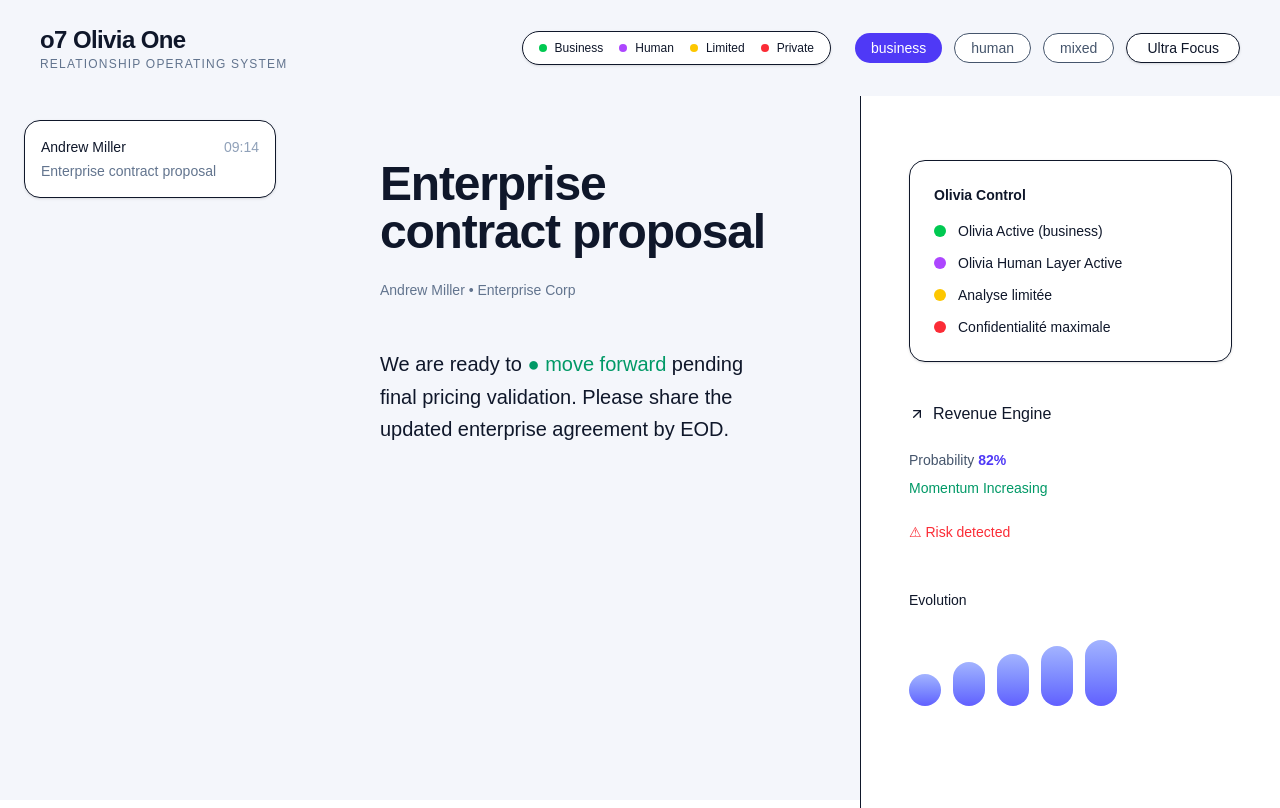
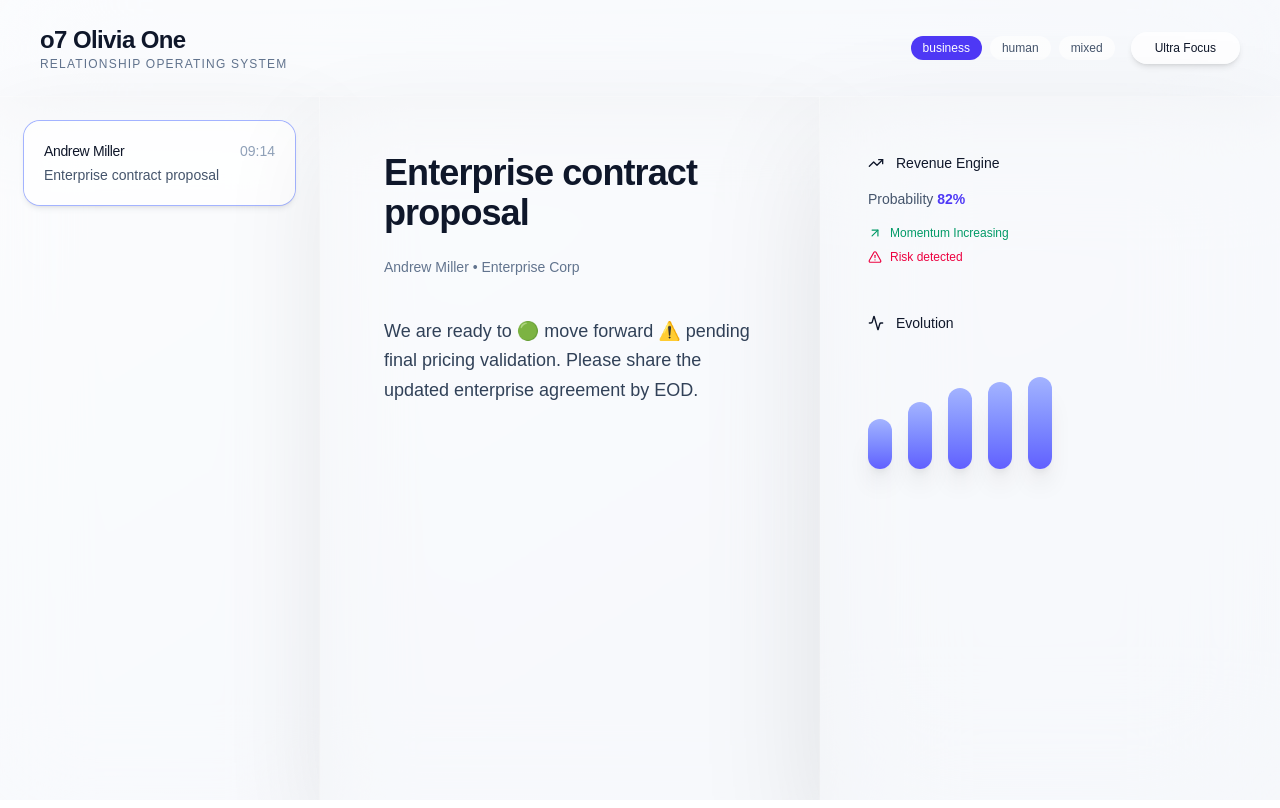
Before and after one commit to o7digital/oliviaOS-Alfa, a Next.js app in the folder apps/frontend/: page /inbox in a window 1280 px wide. Built offline with nearby package versions, Linux system fonts and the light colour scheme.

Commit message:
Revert "Add Olivia control status panel"
This reverts commit 7b7ec5d0d8f5ce6e3e28823d8cf1955071717652.

```diff
--- a/apps/frontend/components/OliviaOS.tsx
+++ b/apps/frontend/components/OliviaOS.tsx
@@ -1,20 +1,123 @@
 "use client";
 
-import React from "react";
-import { ArrowUpRight } from "lucide-react";
+import React, { useMemo, useRef, useState } from "react";
+import { motion, useMotionValue, useTransform } from "framer-motion";
+import {
+  TrendingUp,
+  Activity,
+  Users,
+  AlertTriangle,
+  ArrowUpRight,
+} from "lucide-react";
+
+type Context = "business" | "human" | "mixed";
+
+type MailItem = {
+  from: string;
+  company: string;
+  subject: string;
+  body: string;
+  date: string;
+  revenueScore: number;
+  revenueValue: number;
+  momentum: "up" | "down";
+  riskLevel: "low" | "medium" | "high";
+  scoreEvolution: number[];
+  timeline: {
+    label: string;
+    detail: string;
+    impact: "neutral" | "positive" | "risk" | "strong";
+  }[];
+  enterprise: string[];
+  userProfile: {
+    role: string;
+    authority: string;
+    tone: string;
+    relationshipScore: number;
+  };
+};
 
 export default function OliviaOne() {
-  const mail = {
+  const [selectedMail, setSelectedMail] = useState(0);
+  const [focusMode, setFocusMode] = useState(false);
+  const [detectedContext] = useState<Context>("business");
+  const [manualOverride, setManualOverride] = useState<Context | null>(null);
+  const effectiveContext = manualOverride ?? detectedContext;
+  const containerRef = useRef<HTMLDivElement>(null);
+  const x = useMotionValue(0);
+  const y = useMotionValue(0);
+  const rotateX = useTransform(y, [-200, 200], [4, -4]);
+  const rotateY = useTransform(x, [-200, 200], [-4, 4]);
+
+  const mails: MailItem[] = [
+    {
       from: "Andrew Miller",
       company: "Enterprise Corp",
       subject: "Enterprise contract proposal",
       body: "We are ready to move forward pending final pricing validation. Please share the updated enterprise agreement by EOD.",
-    probability: 82,
+      date: "09:14",
+      revenueScore: 82,
+      revenueValue: 120000,
+      momentum: "up",
+      riskLevel: "medium",
+      scoreEvolution: [45, 60, 72, 78, 82],
+      timeline: [
+        { label: "First contact", detail: "Met at Tech Summit", impact: "neutral" },
+        { label: "Pricing requested", detail: "Enterprise tier discussion", impact: "positive" },
+        { label: "Legal review", detail: "Validation pending", impact: "risk" },
+        { label: "Closing signal", detail: "Agreement requested", impact: "strong" },
+      ],
+      enterprise: [
+        "CFO engaged in Q1",
+        "Legal involved last week",
+        "Multiple departments reviewing",
+      ],
+      userProfile: {
+        role: "Enterprise Buyer",
+        authority: "Decision Maker",
+        tone: "Direct / Transactional",
+        relationshipScore: 78,
+      },
+    },
+  ];
+
+  const current = mails[selectedMail];
+
+  const themeClass = useMemo(() => {
+    if (effectiveContext === "business") {
+      return "bg-gradient-to-br from-[#f6f8fc] via-[#eef2f9] to-[#e8edf6]";
+    }
+    if (effectiveContext === "human") {
+      return "bg-gradient-to-br from-[#faf5ff] via-[#f3e8ff] to-[#ede9fe]";
+    }
+    return "bg-gradient-to-br from-[#fef9f3] via-[#fef3c7] to-[#fde68a]";
+  }, [effectiveContext]);
+
+  const highlightBody = (text: string) => {
+    if (effectiveContext === "business") {
+      return text
+        .replace("move forward", "🟢 move forward")
+        .replace("pending final pricing validation", "⚠️ pending final pricing validation");
+    }
+    if (effectiveContext === "human") {
+      return `💬 Tone detected: Direct / Low emotion\n\n${text}`;
+    }
+    return `⚖️ Mixed Context Detected\n\n${text}`;
   };
 
   return (
-    <div className="h-screen bg-[#f4f6fb] text-[#0f172a]">
-      <div className="flex items-center justify-between px-10 py-6">
+    <div
+      ref={containerRef}
+      onMouseMove={(event) => {
+        const rect = containerRef.current?.getBoundingClientRect();
+        if (!rect) return;
+
+        x.set(event.clientX - rect.width / 2);
+        y.set(event.clientY - rect.height / 2);
+      }}
+      className={`h-screen overflow-hidden ${themeClass} text-[#0f172a]`}
+    >
+      <div className="flex items-center justify-between border-b border-white/40 bg-white/50 px-10 py-6 shadow-[0_20px_60px_rgba(0,0,0,0.08)] backdrop-blur-3xl">
         <div>
           <div className="text-2xl font-semibold tracking-tight">o7 Olivia One</div>
           <div className="text-xs tracking-widest text-slate-500 uppercase">
@@ -22,119 +125,130 @@ export default function OliviaOne() {
           </div>
         </div>
 
-        <div className="flex items-center gap-6">
-          <div className="flex items-center gap-4 rounded-full border bg-white px-4 py-2 text-xs font-medium shadow-sm">
-            <span className="flex items-center gap-2">
-              <span className="h-2 w-2 rounded-full bg-green-500" /> Business
-            </span>
-            <span className="flex items-center gap-2">
-              <span className="h-2 w-2 rounded-full bg-purple-500" /> Human
-            </span>
-            <span className="flex items-center gap-2">
-              <span className="h-2 w-2 rounded-full bg-yellow-400" /> Limited
-            </span>
-            <span className="flex items-center gap-2">
-              <span className="h-2 w-2 rounded-full bg-red-500" /> Private
-            </span>
+        <div className="flex items-center gap-4">
+          <div className="flex gap-2 text-xs">
+            {(["business", "human", "mixed"] as const).map((mode) => (
+              <button
+                key={mode}
+                onClick={() => setManualOverride(manualOverride === mode ? null : mode)}
+                className={`rounded-full px-3 py-1 transition-all ${
+                  effectiveContext === mode
+                    ? "bg-indigo-600 text-white"
+                    : "bg-white/70 text-slate-600"
+                }`}
+              >
+                {mode}
+              </button>
+            ))}
           </div>
 
-          <div className="flex gap-3 text-sm">
-            <button className="rounded-full bg-indigo-600 px-4 py-1 text-white">
-              business
+          <button
+            onClick={() => setFocusMode(!focusMode)}
+            className="rounded-full bg-white/70 px-6 py-2 text-xs shadow-md backdrop-blur transition-all duration-500 hover:shadow-xl"
+          >
+            {focusMode ? "Exit Focus" : "Ultra Focus"}
           </button>
-            <button className="rounded-full border bg-white px-4 py-1 text-slate-600">
-              human
-            </button>
-            <button className="rounded-full border bg-white px-4 py-1 text-slate-600">
-              mixed
-            </button>
-            <button className="rounded-full border bg-white px-5 py-1 shadow">
-              Ultra Focus
-            </button>
-          </div>
         </div>
       </div>
 
       <div className="flex h-[calc(100vh-88px)]">
-        <div className="w-[300px] px-6">
-          <div className="mt-6 cursor-pointer rounded-2xl border bg-white p-4 shadow-sm">
-            <div className="flex justify-between text-sm font-medium">
-              <span>Andrew Miller</span>
-              <span className="text-slate-400">09:14</span>
+        {!focusMode && (
+          <motion.div
+            style={{ rotateX, rotateY }}
+            className="w-80 space-y-4 border-r border-white/40 bg-white/60 p-6 shadow-[0_30px_80px_rgba(0,0,0,0.08)] backdrop-blur-2xl"
+          >
+            {mails.map((mail, index) => (
+              <motion.div
+                key={mail.subject}
+                whileHover={{ scale: 1.03 }}
+                onClick={() => setSelectedMail(index)}
+                className={`cursor-pointer rounded-2xl bg-white/60 p-5 shadow-md backdrop-blur-xl transition-all duration-500 hover:shadow-2xl ${
+                  selectedMail === index ? "ring-1 ring-indigo-300" : ""
+                }`}
+              >
+                <div className="flex justify-between text-sm">
+                  <div className="font-medium tracking-tight">{mail.from}</div>
+                  <div className="text-slate-400">{mail.date}</div>
                 </div>
-            <div className="mt-1 text-sm text-slate-500">
-              Enterprise contract proposal
+                <div className="mt-1 text-sm text-slate-600">{mail.subject}</div>
+              </motion.div>
+            ))}
+          </motion.div>
+        )}
+
+        <motion.div
+          layout
+          style={{ rotateX, rotateY }}
+          className="flex-1 whitespace-pre-line border-r border-white/40 bg-white/60 px-16 py-14 shadow-[0_40px_100px_rgba(0,0,0,0.08)] backdrop-blur-2xl"
+        >
+          <div className="mb-6 text-4xl font-semibold tracking-tight">
+            {current.subject}
+          </div>
+          <div className="mb-10 text-sm text-slate-500">
+            {current.from} • {current.company}
+          </div>
+          <div className="max-w-3xl text-lg leading-relaxed text-slate-700">
+            {highlightBody(current.body)}
+          </div>
+        </motion.div>
+
+        <motion.div
+          style={{ rotateX, rotateY }}
+          className="w-[460px] overflow-y-auto bg-white/60 px-12 py-14 shadow-[0_50px_120px_rgba(0,0,0,0.1)] backdrop-blur-3xl"
+        >
+          <div className="space-y-12">
+            {effectiveContext !== "human" && (
+              <div>
+                <div className="mb-4 flex items-center gap-3 text-sm font-medium">
+                  <TrendingUp size={16} /> Revenue Engine
+                </div>
+                <div className="text-sm text-slate-600">
+                  Probability{" "}
+                  <span className="font-semibold text-indigo-600">
+                    {current.revenueScore}%
+                  </span>
+                </div>
+                <div className="mt-4 flex items-center gap-2 text-xs font-medium text-emerald-600">
+                  <ArrowUpRight size={14} /> Momentum Increasing
+                </div>
+                <div className="mt-2 flex items-center gap-2 text-xs font-medium text-rose-600">
+                  <AlertTriangle size={14} /> Risk detected
                 </div>
               </div>
+            )}
+
+            {effectiveContext !== "business" && (
+              <div>
+                <div className="mb-4 flex items-center gap-3 text-sm font-medium">
+                  <Users size={16} /> Human Signal
                 </div>
-
-        <div className="flex-1 px-20 pt-16">
-          <div className="max-w-3xl">
-            <div className="mb-6 text-5xl font-semibold tracking-tight">
-              {mail.subject}
+                <div className="text-sm text-slate-600">
+                  Tone: {current.userProfile.tone}
                 </div>
-            <div className="mb-12 text-sm text-slate-500">
-              {mail.from} • {mail.company}
-            </div>
-            <div className="text-xl leading-relaxed">
-              We are ready to
-              <span className="font-medium text-emerald-600"> ● move forward </span>
-              pending final pricing validation. Please share the updated
-              enterprise agreement by EOD.
+                <div className="text-sm text-slate-600">
+                  Relationship: {current.userProfile.relationshipScore}/100
                 </div>
               </div>
-        </div>
-
-        <div className="w-[420px] space-y-10 border-l bg-white px-12 pt-16">
-          <div className="rounded-2xl border p-6 shadow-sm">
-            <div className="mb-4 text-sm font-semibold">Olivia Control</div>
-            <div className="space-y-3 text-sm">
-              <div className="flex items-center gap-3">
-                <span className="h-3 w-3 rounded-full bg-green-500" />
-                Olivia Active (business)
-              </div>
-              <div className="flex items-center gap-3">
-                <span className="h-3 w-3 rounded-full bg-purple-500" />
-                Olivia Human Layer Active
-              </div>
-              <div className="flex items-center gap-3">
-                <span className="h-3 w-3 rounded-full bg-yellow-400" />
-                Analyse limitée
-              </div>
-              <div className="flex items-center gap-3">
-                <span className="h-3 w-3 rounded-full bg-red-500" />
-                Confidentialité maximale
-              </div>
-            </div>
-          </div>
+            )}
 
             <div>
-            <div className="mb-6 flex items-center gap-2">
-              <ArrowUpRight size={16} />
-              <span className="font-medium">Revenue Engine</span>
+              <div className="mb-6 flex items-center gap-3 text-sm font-medium">
+                <Activity size={16} /> Evolution
               </div>
-            <div className="mb-2 text-sm text-slate-600">
-              Probability
-              <span className="font-semibold text-indigo-600"> {mail.probability}%</span>
-            </div>
-            <div className="mb-6 text-sm font-medium text-emerald-600">
-              Momentum Increasing
-            </div>
-            <div className="mb-12 text-sm font-medium text-red-500">
-              ⚠ Risk detected
-            </div>
-            <div className="mb-4 text-sm font-medium">Evolution</div>
-            <div className="flex h-20 items-end gap-3">
-              {[40, 55, 65, 75, 82].map((height) => (
-                <div
-                  key={height}
-                  className="w-8 rounded-full bg-gradient-to-t from-indigo-500 to-indigo-300"
-                  style={{ height: `${height}%` }}
+              <div className="flex h-28 items-end gap-4">
+                {current.scoreEvolution.map((score, index) => (
+                  <motion.div
+                    key={index}
+                    initial={{ height: 0 }}
+                    animate={{ height: `${score}%` }}
+                    transition={{ duration: 0.8, delay: index * 0.15 }}
+                    className="w-6 rounded-2xl bg-gradient-to-t from-indigo-500 to-indigo-300 shadow-xl"
                   />
                 ))}
               </div>
             </div>
           </div>
+        </motion.div>
       </div>
     </div>
   );
```
Lines whose indentation alone changed are shown as unchanged.
